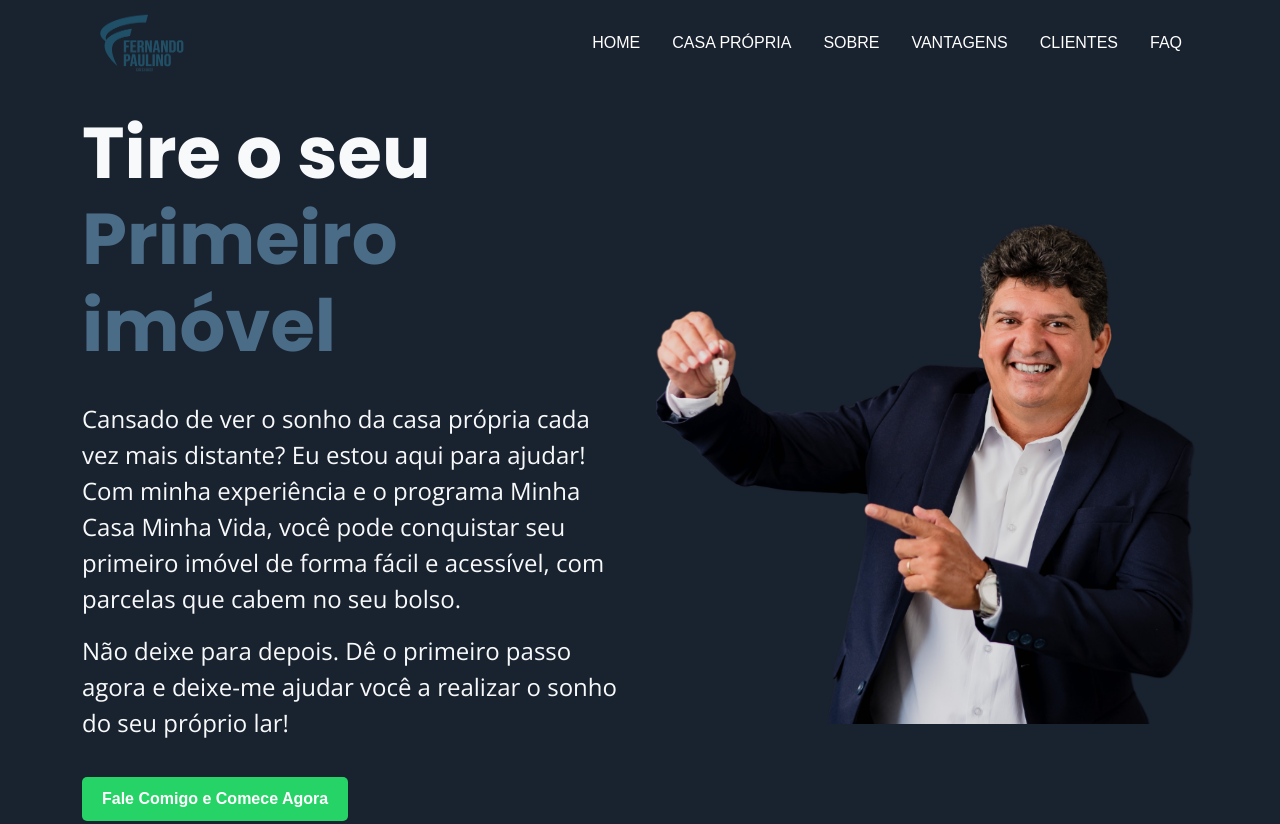
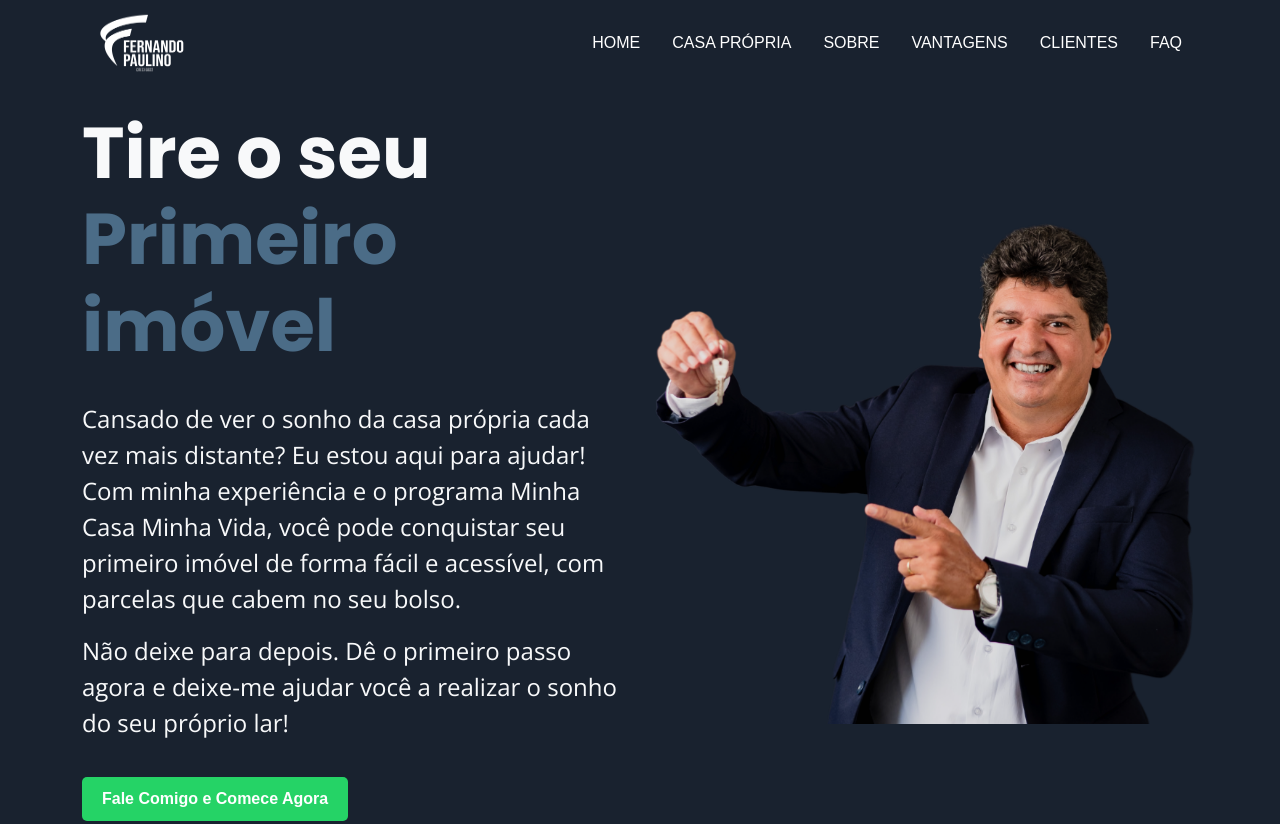
Before and after one commit to FilipePaulinodeveloper/landing-page-fernando, a plain HTML site: page index.html in a window 1280 px wide. Shown: the top 824 px of the page. Drawn offline with nearby package versions, Linux system fonts and the light colour scheme.

Commit message:
Update index.html

```diff
--- a/index.html
+++ b/index.html
@@ -17,7 +17,7 @@
         <nav class="navbar navbar-expand-lg  color-bg-azul">
             <div class="container">
                 <a class="navbar-brand" href="#">
-                    <img src="logo-azul.png" width="120" height="60" alt="Logo">
+                    <img src="logo.png" width="120" height="60" alt="Logo">
                 </a>
               <button class="navbar-toggler" type="button" data-bs-toggle="collapse" data-bs-target="#navbarSupportedContent" aria-controls="navbarSupportedContent" aria-expanded="false" aria-label="Toggle navigation">
                 <span class="navbar-toggler-icon"></span>
```
